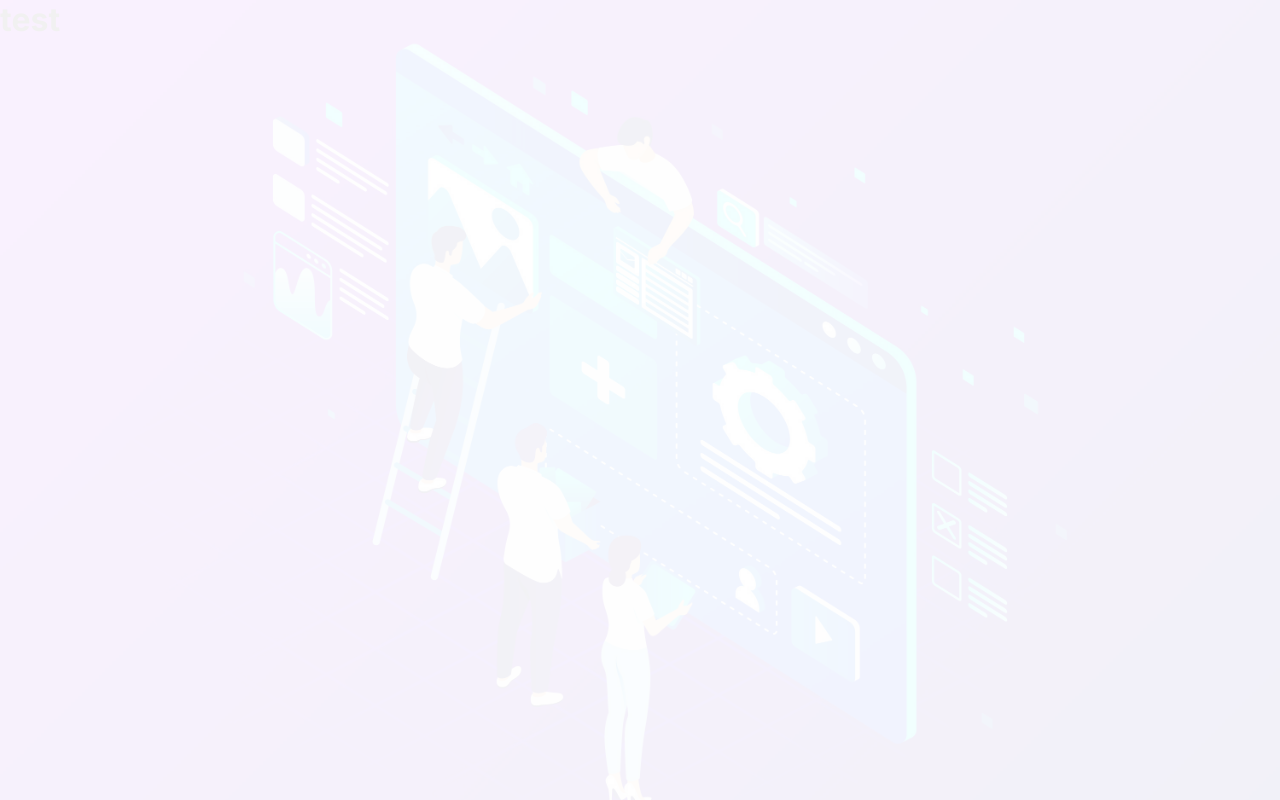
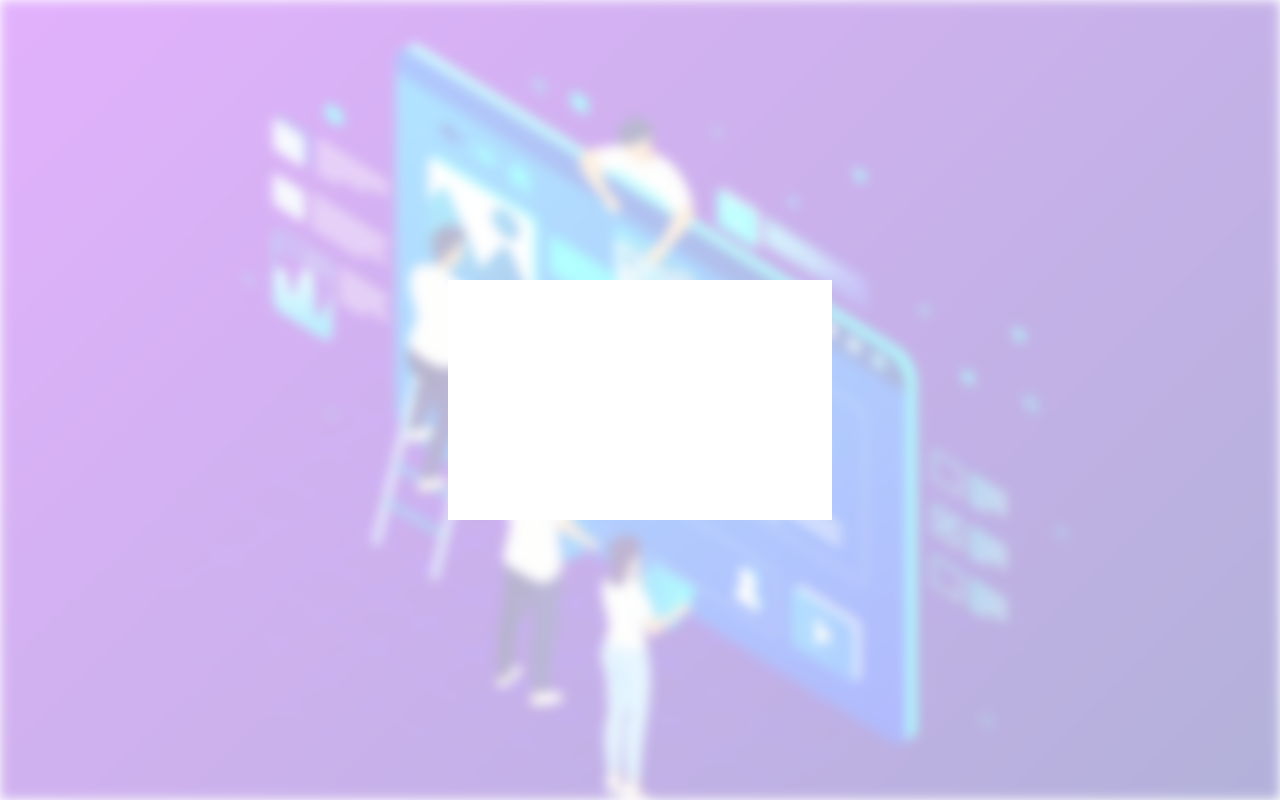
Before and after one commit to cHr1s0Gil/cHr1s0-blog, a Next.js app: page / in a window 1280 px wide. Built offline with nearby package versions, Linux system fonts and the light colour scheme.

Commit message:
메인배너 구조 생성

```diff
--- a/app/components/MainBanner.tsx
+++ b/app/components/MainBanner.tsx
@@ -1,12 +1,21 @@
-import { url } from "inspector";
 import styles from "styles/components/MainBanner/MainBanner.module.css";
 
 import config from "../../next.config";
+import ProfileInfo from "./ProfileInfo";
 
-export default function MainBanner() {
+export default function MainBanner(): JSX.Element {
+    const imagePath: string = getData();
+
     return (
-        <div className={styles.MainBanner} style={{backgroundImage: `url("${config.basePath}/static/images/home_background.jpg")`}}>
-            <h1>test</h1>
+        <div className={styles.MainBanner}>
+            <div className={styles.bannerImage}
+                style={{ backgroundImage: `url("${imagePath}/static/images/home_background.jpg")` }}>
+            </div>
+            <ProfileInfo></ProfileInfo>
         </div>
     );
 }
+
+function getData(): string {
+    return config.basePath;
+}
--- /dev/null
+++ b/app/components/ProfileInfo.tsx
@@ -0,0 +1,13 @@
+import styles from "styles/components/ProfileInfo/ProfileInfo.module.css";
+
+export default function ProfileInfo() {
+    return (
+        <div className={styles.profileContainer}>
+            <div className={styles.profileImage}>
+            </div>
+            <div className={styles.profileNav}>
+
+            </div>
+        </div>
+    )
+}
--- a/app/page.tsx
+++ b/app/page.tsx
@@ -1,6 +1,7 @@
 import MainBanner from "components/MainBanner";
 
 import styles from "styles/pages/home.module.css";
+import ProfileInfo from "./components/ProfileInfo";
 
 export default function Home() {
   return (
--- a/next.config.js
+++ b/next.config.js
@@ -5,7 +5,9 @@ const isProd = process.env.NODE_ENV == "production";
 const nextConfig = {
     basePath: isProd ? "/cHr1s0-blog" : "",
     output: "export",
-    images: { unoptimized: true }
+    images: {
+        unoptimized: true
+    }
 };
 
 
--- a/public/styles/components/MainBanner/MainBanner.module.css
+++ b/public/styles/components/MainBanner/MainBanner.module.css
@@ -1,17 +1,19 @@
-
 .MainBanner {
+    position: relative;
     width: 100%;
     height: 100vh;
-    background-size: cover;
-    opacity: 0.1;
+    overflow-x: hidden;
+    display: flex;
+
 }
 
-.MainBanner::before {
-    content: "";
+.bannerImage {
     position: absolute;
     top: 0;
     right: 0;
     bottom: 0;
     left: 0;
-    background-color: rgb(255, 255, 255, 0.5);
+    background-size: cover;
+    filter: blur(6px);
+    opacity: 0.3;
 }
--- /dev/null
+++ b/public/styles/components/ProfileInfo/ProfileInfo.module.css
@@ -0,0 +1,11 @@
+.profileContainer {
+    width: 30%;
+    height: 30vh;
+    background-color: white;
+    position: absolute;
+    top: 50%;
+    left: 50%;
+    transform: translate(-50%, -50%);
+    display: flex;
+    flex-direction: column;
+}
```
